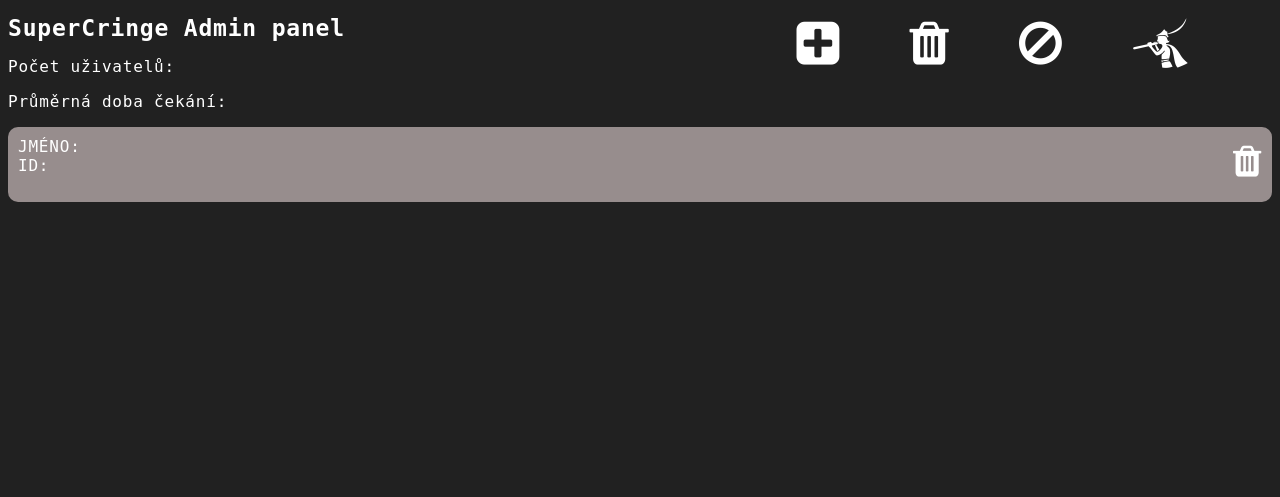
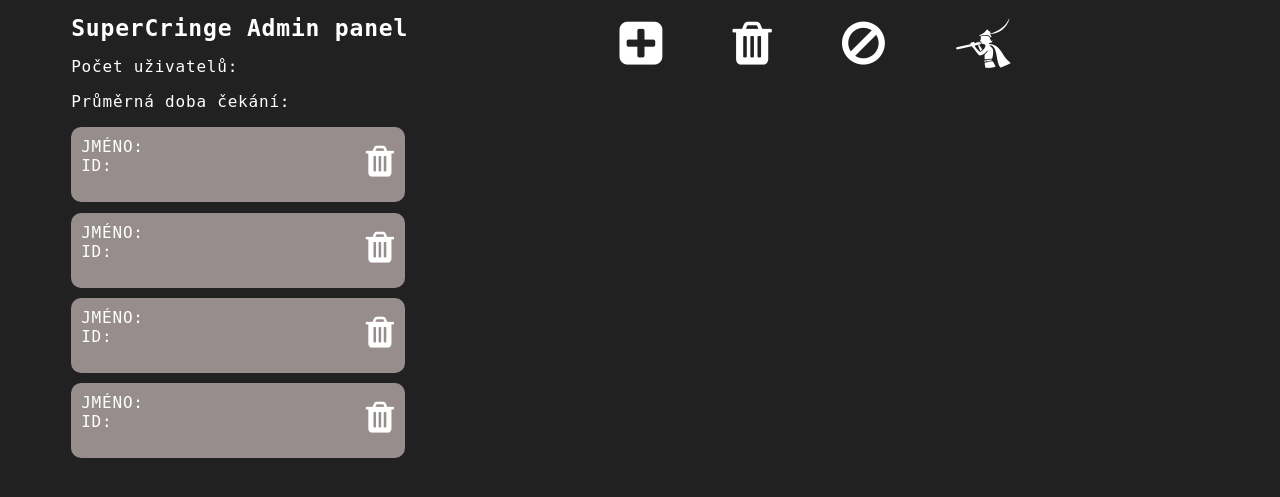
Before and after one commit to Plajta/QRFronta, a Flask app: template src/server/templates/index.html in a window 1280 px wide. Shown: the top 497 px of the page. Run offline with Flask 2, Linux system fonts and the light colour scheme; the template is opened without the code that fills it, so the values that code supplies are empty; some libraries are stand-ins or nearby versions.

Commit message:
front ending of our life pls kill me

```diff
--- a/src/server/static/styles/style.css
+++ b/src/server/static/styles/style.css
@@ -9,6 +9,20 @@ body {
   letter-spacing: 0.05em;
 }
 
+.users{
+  flex-wrap: wrap;
+}
+
+.user{
+  margin-bottom: 1%;
+  width: 33%;
+}
+
+.main{
+  width: 80%;
+  margin-left: 5%;
+  margin-right: 15%;
+}
 h1 {
   font-size: 23px;
 }
@@ -161,3 +175,9 @@ nav{
   font-size: 50px;
   letter-spacing: 20px;
 }
+
+img{
+  float:right;
+  margin-top: 30%;
+  margin-right: 30%;
+}
--- a/src/server/templates/index.html
+++ b/src/server/templates/index.html
@@ -1,13 +1,14 @@
 <!DOCTYPE html>
 <html>
     <head>
+        <link rel="icon" type="image/x-icon" href="../static/img/Q.svg">
         <link rel= "stylesheet" type= "text/css" href= "{{ url_for('static',filename='styles/index.css') }}">
         <link rel="stylesheet" href="https://cdnjs.cloudflare.com/ajax/libs/font-awesome/4.7.0/css/font-awesome.min.css">
         <script src="https://cdnjs.cloudflare.com/ajax/libs/socket.io/4.0.1/socket.io.js" integrity="sha512-q/dWJ3kcmjBLU4Qc47E4A9kTB4m3wuTY7vkFJDTZKjTs8jhyGQnaUrxa0Ytd0ssMZhbNua9hE+E7Qv1j+DyZwA==" crossorigin="anonymous"></script>
         <link rel="stylesheet" href="../static/styles/style.css">
     </head>
     <body>
-
+    <div class="main">
         <nav>
             <i class="fa fa-plus-square" aria-hidden="true"></i>
             <i class="fa fa-trash" aria-hidden="true"></i>
@@ -23,8 +24,35 @@
             <p id="Count">Počet uživatelů: </p>
             <p id="Mean">Průměrná doba čekání: </p>
 
-            <div id="Users" style="width: 100%; height:100%;">
-                <div style="background-color: rgb(151, 141, 141); width: 100%; height: 75px; border-radius: 10px;">
+            <div id="Users" class="users" style="width: 100%; height:100%;">
+                <div class="user" style="background-color: rgb(151, 141, 141);  height: 75px; border-radius: 10px;">
+                    <div class="LeftAlign" style="padding-top: 10px; padding-left: 10px; float: left;">
+                        <p style="margin: 0; ">JMÉNO: </p>
+                        <p style="margin: 0;">ID: </p>
+                    </div>
+                    <div class="RighAlign" style="float:right; text-align: center;">
+                        <i class="fa fa-trash" aria-hidden="true" style="font-size: 36px; padding-top:16px; padding-right: 10px;" onclick="Delete()"></i>
+                    </div>
+                </div>
+                <div class="user" style="background-color: rgb(151, 141, 141);  height: 75px; border-radius: 10px;">
+                    <div class="LeftAlign" style="padding-top: 10px; padding-left: 10px; float: left;">
+                        <p style="margin: 0; ">JMÉNO: </p>
+                        <p style="margin: 0;">ID: </p>
+                    </div>
+                    <div class="RighAlign" style="float:right; text-align: center;">
+                        <i class="fa fa-trash" aria-hidden="true" style="font-size: 36px; padding-top:16px; padding-right: 10px;" onclick="Delete()"></i>
+                    </div>
+                </div>
+                <div class="user" style="background-color: rgb(151, 141, 141);  height: 75px; border-radius: 10px;">
+                    <div class="LeftAlign" style="padding-top: 10px; padding-left: 10px; float: left;">
+                        <p style="margin: 0; ">JMÉNO: </p>
+                        <p style="margin: 0;">ID: </p>
+                    </div>
+                    <div class="RighAlign" style="float:right; text-align: center;">
+                        <i class="fa fa-trash" aria-hidden="true" style="font-size: 36px; padding-top:16px; padding-right: 10px;" onclick="Delete()"></i>
+                    </div>
+                </div>
+                <div class="user" style="background-color: rgb(151, 141, 141);  height: 75px; border-radius: 10px;">
                     <div class="LeftAlign" style="padding-top: 10px; padding-left: 10px; float: left;">
                         <p style="margin: 0; ">JMÉNO: </p>
                         <p style="margin: 0;">ID: </p>
@@ -35,6 +63,7 @@
                 </div>
             </div>
         </div>
+    </div>
         <script type="text/javascript" charset="utf-8">
             var socket = io("127.0.0.1:5000");
             function UpdateValues(data){
```
Also changed, not shown: src/server/templates/login.html (+12 -9 lines), src/server/static/img/Q-lite.svg (added), src/server/static/img/Q.svg (added).
